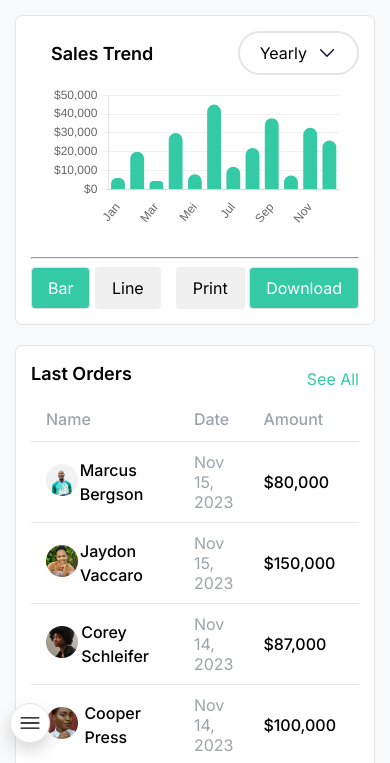
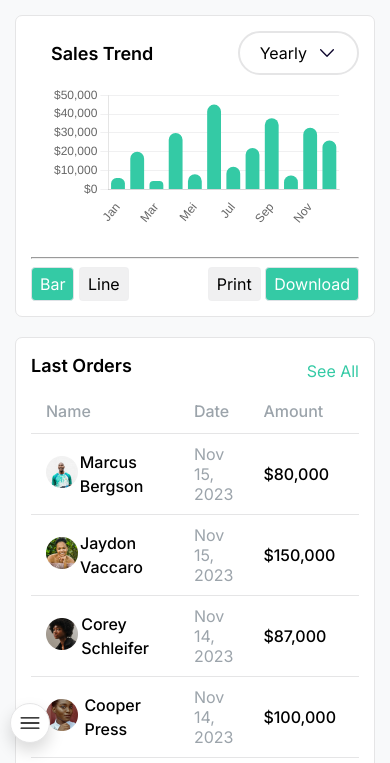
Before and after one commit to Okeke-Divine/Geegpay-Front-End-Challenge, a plain HTML site: page index.html in a window 390 px wide. Shown: the part 81-844 px from the top of the page. Drawn offline with nearby package versions, Linux system fonts and the light colour scheme; some packages are replaced by stand-ins of ours; a script that the page names is missing.

Commit message:
Add files via upload

```diff
--- a/index.html
+++ b/index.html
@@ -391,14 +391,14 @@
                         <hr />
                         <div class="chart-controls">
                             <div>
-                                <button class="chart_type_toggle btn btn-primary cur_pointer" id="to_bar_chart"
+                                <button class="stanlBtn chart_type_toggle btn btn-primary cur_pointer" id="to_bar_chart"
                                     onclick="updateChart('bar')">Bar</button>
-                                <button class="chart_type_toggle btn btn-secondary cur_pointer" id="to_line_chart"
+                                <button class="stanlBtn chart_type_toggle btn btn-secondary cur_pointer" id="to_line_chart"
                                     onclick="updateChart('line')">Line</button>
                             </div>
                             <div>
-                                <button class="btn btn-secondary cur_pointer" onclick="printChart()">Print</button>
-                                <button class="btn btn-primary cur_pointer" onclick="downloadChart()">Download</button>
+                                <button class="stanlBtn btn btn-secondary cur_pointer" onclick="printChart()">Print</button>
+                                <button class="stanlBtn btn btn-primary cur_pointer" onclick="downloadChart()">Download</button>
                             </div>
                         </div>
                     </div>
--- a/responsive.css
+++ b/responsive.css
@@ -27,8 +27,8 @@
 }
 
 @media (max-width: 1100px) {
-  .navbar {
-    /* grid-template-columns: 50% 50%; */
+  .stanlBtn{
+    padding: 0.25rem 0.5rem;
   }
 }
 
```
